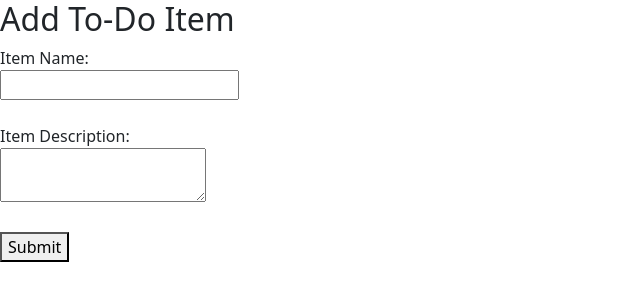
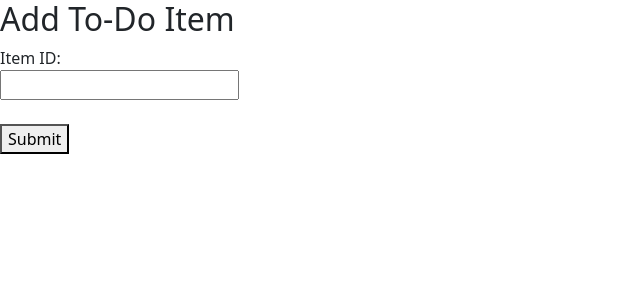
Before and after one commit to susantadas/tutedute, a Flask app: template templates/todo.html in a window 1280 px wide. Shown: the top 301 px of the page, without its empty margins (0-640 px from the left). Run offline with Flask 3, Linux system fonts and the light colour scheme; the template is opened without the code that fills it, so the values that code supplies are empty; some libraries are stand-ins or nearby versions.

Commit message:
Added Item ID field to To-Do form

```diff
--- a/templates/todo.html
+++ b/templates/todo.html
@@ -20,12 +20,22 @@
 <body>
     <h2>Add To-Do Item</h2>
     <form action="/submittodoitem" method="POST">
-        <label>Item Name:</label><br>
-        <input type="text" name="itemName" required><br><br>
-        <label>Item Description:</label><br>
-        <textarea name="itemDescription" required></textarea><br><br>
+        <label>Item ID:</label><br>
+        <input type="text" name="itemId" required><br><br>
         <button type="submit">Submit</button>
     </form>
+
 </body>
+<script>
+    function generateUUID() {
+        return crypto.randomUUID();
+    }
+    function generateHash(text) {
+        return btoa(text); // simple base64 (demo only)
+    }
+    window.onload = function () {
+        document.getElementsByName("itemUUID")[0].value = generateUUID();
+    };
+</script>
 
 </html>
```
